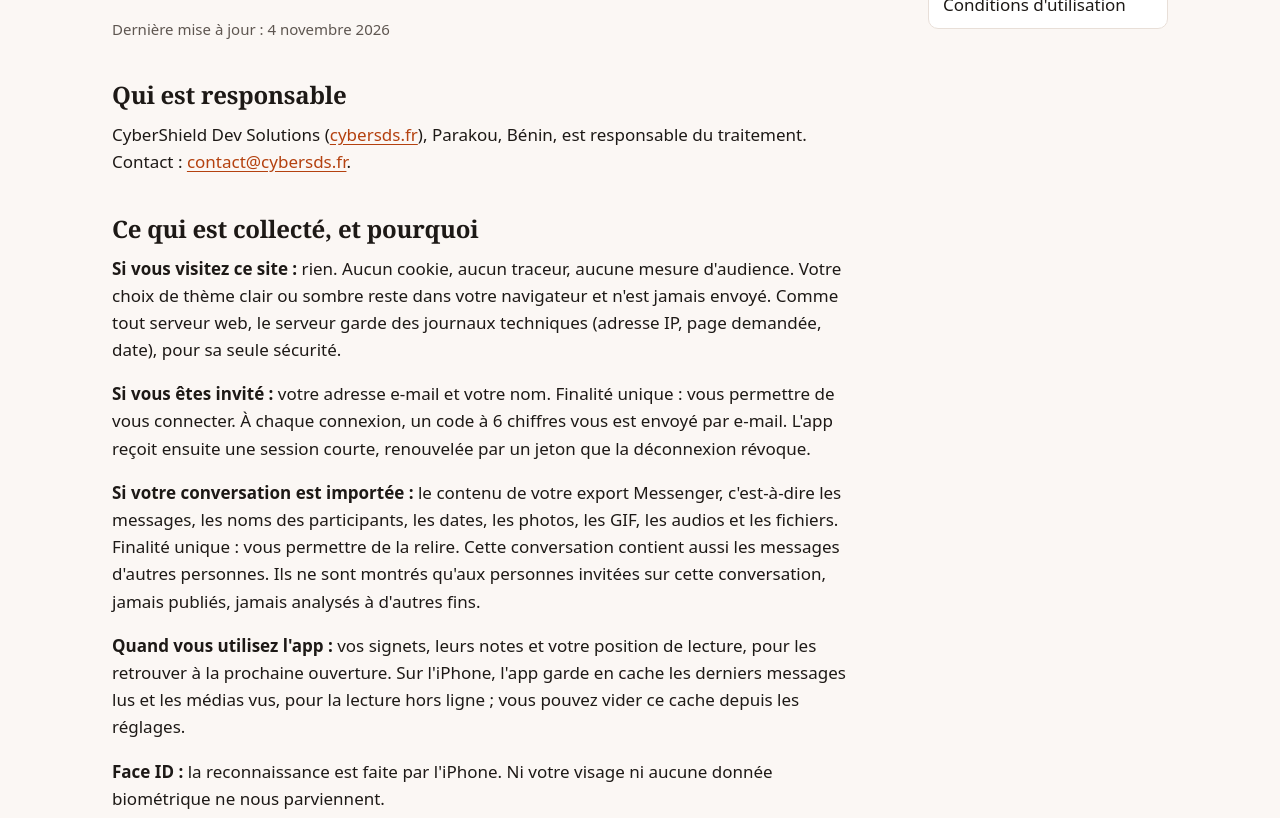
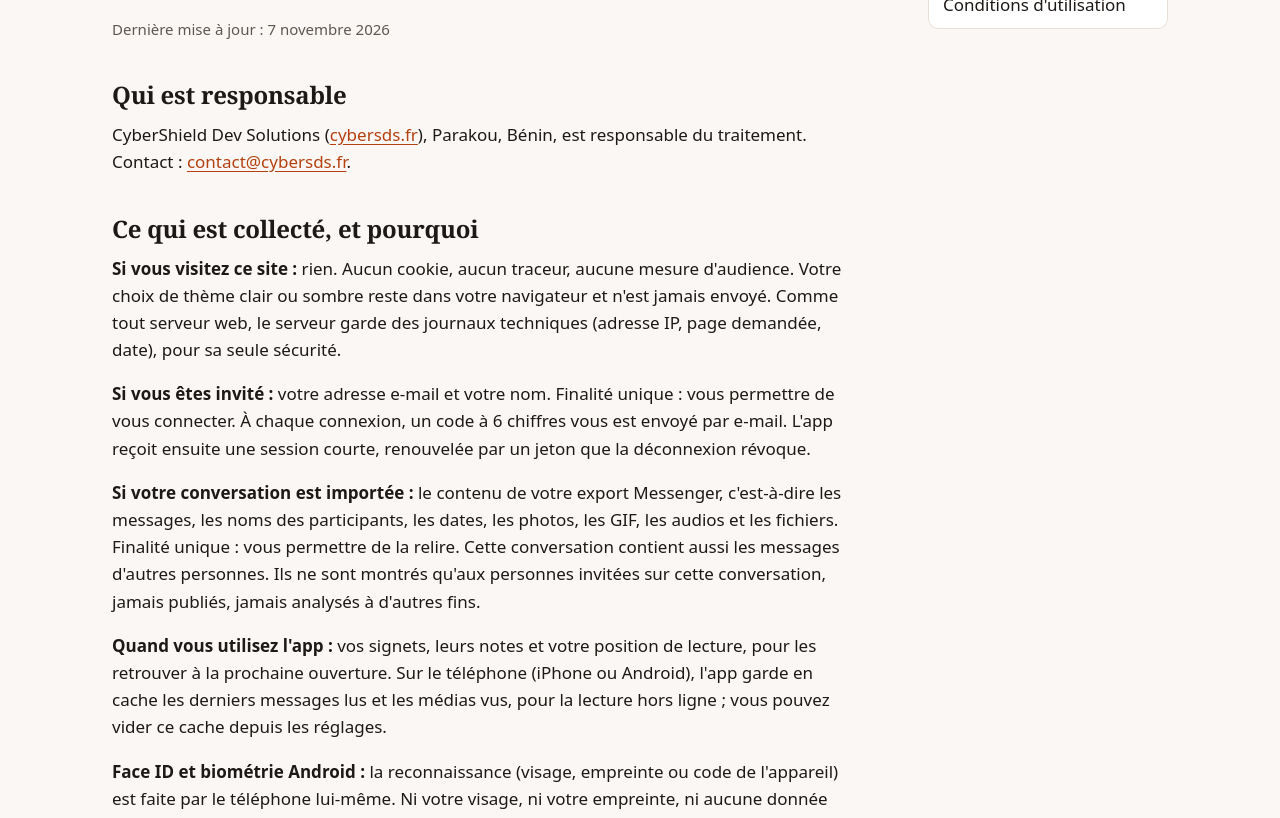
Before and after one commit to predator229/reminds_siteweb, a plain HTML site: page confidentialite.html in a window 1280 px wide. Shown: the part 241-1059 px from the top of the page. Drawn offline with Linux system fonts and the light colour scheme.

Commit message:
docs: legal pages cover the Android app

```diff
--- a/confidentialite.html
+++ b/confidentialite.html
@@ -51,15 +51,15 @@
       <article>
         <p class="eyebrow">Confidentialité &amp; RGPD</p>
         <h1>Vos données, vos droits</h1>
-        <p class="updated">Dernière mise à jour : 4 novembre 2026</p>
+        <p class="updated">Dernière mise à jour : 7 novembre 2026</p>
         <h2>Qui est responsable</h2>
         <p>CyberShield Dev Solutions (<a href="https://cybersds.fr">cybersds.fr</a>), Parakou, Bénin, est responsable du traitement. Contact : <a href="mailto:contact@cybersds.fr">contact@cybersds.fr</a>.</p>
         <h2>Ce qui est collecté, et pourquoi</h2>
         <p><strong>Si vous visitez ce site :</strong> rien. Aucun cookie, aucun traceur, aucune mesure d'audience. Votre choix de thème clair ou sombre reste dans votre navigateur et n'est jamais envoyé. Comme tout serveur web, le serveur garde des journaux techniques (adresse IP, page demandée, date), pour sa seule sécurité.</p>
         <p><strong>Si vous êtes invité :</strong> votre adresse e-mail et votre nom. Finalité unique : vous permettre de vous connecter. À chaque connexion, un code à 6 chiffres vous est envoyé par e-mail. L'app reçoit ensuite une session courte, renouvelée par un jeton que la déconnexion révoque.</p>
         <p><strong>Si votre conversation est importée :</strong> le contenu de votre export Messenger, c'est-à-dire les messages, les noms des participants, les dates, les photos, les GIF, les audios et les fichiers. Finalité unique : vous permettre de la relire. Cette conversation contient aussi les messages d'autres personnes. Ils ne sont montrés qu'aux personnes invitées sur cette conversation, jamais publiés, jamais analysés à d'autres fins.</p>
-        <p><strong>Quand vous utilisez l'app :</strong> vos signets, leurs notes et votre position de lecture, pour les retrouver à la prochaine ouverture. Sur l'iPhone, l'app garde en cache les derniers messages lus et les médias vus, pour la lecture hors ligne ; vous pouvez vider ce cache depuis les réglages.</p>
-        <p><strong>Face ID :</strong> la reconnaissance est faite par l'iPhone. Ni votre visage ni aucune donnée biométrique ne nous parviennent.</p>
+        <p><strong>Quand vous utilisez l'app :</strong> vos signets, leurs notes et votre position de lecture, pour les retrouver à la prochaine ouverture. Sur le téléphone (iPhone ou Android), l'app garde en cache les derniers messages lus et les médias vus, pour la lecture hors ligne ; vous pouvez vider ce cache depuis les réglages.</p>
+        <p><strong>Face ID et biométrie Android :</strong> la reconnaissance (visage, empreinte ou code de l'appareil) est faite par le téléphone lui-même. Ni votre visage, ni votre empreinte, ni aucune donnée biométrique ne nous parviennent. Sur Android, les données de l'app sont exclues de la sauvegarde Google et du transfert vers un autre appareil.</p>
         <p>Aucune autre utilisation, aucune revente, aucune publicité.</p>
         <h2>Combien de temps</h2>
         <p>Codes de connexion : à usage unique, valables quelques minutes.</p>
```
Also changed, not shown: conditions.html (+2 -2 lines), mentions-legales.html (+2 -2 lines).
